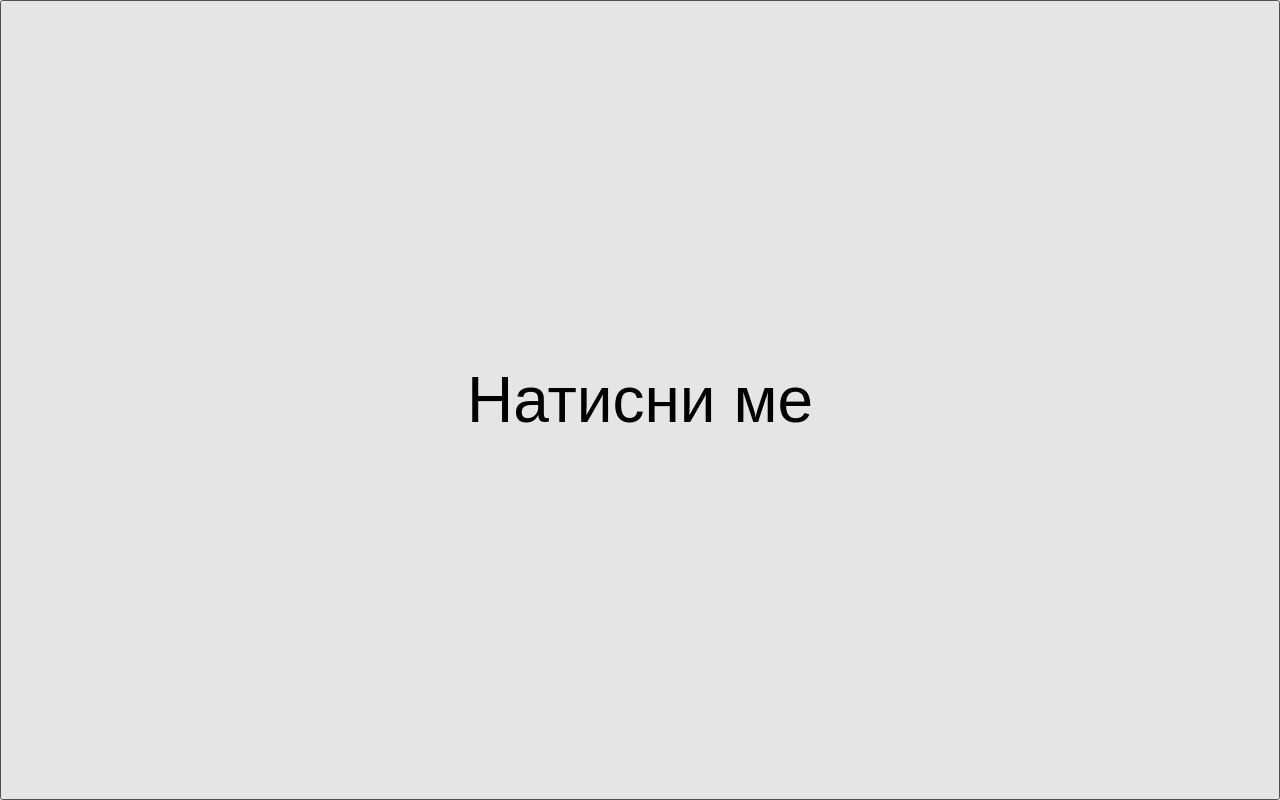
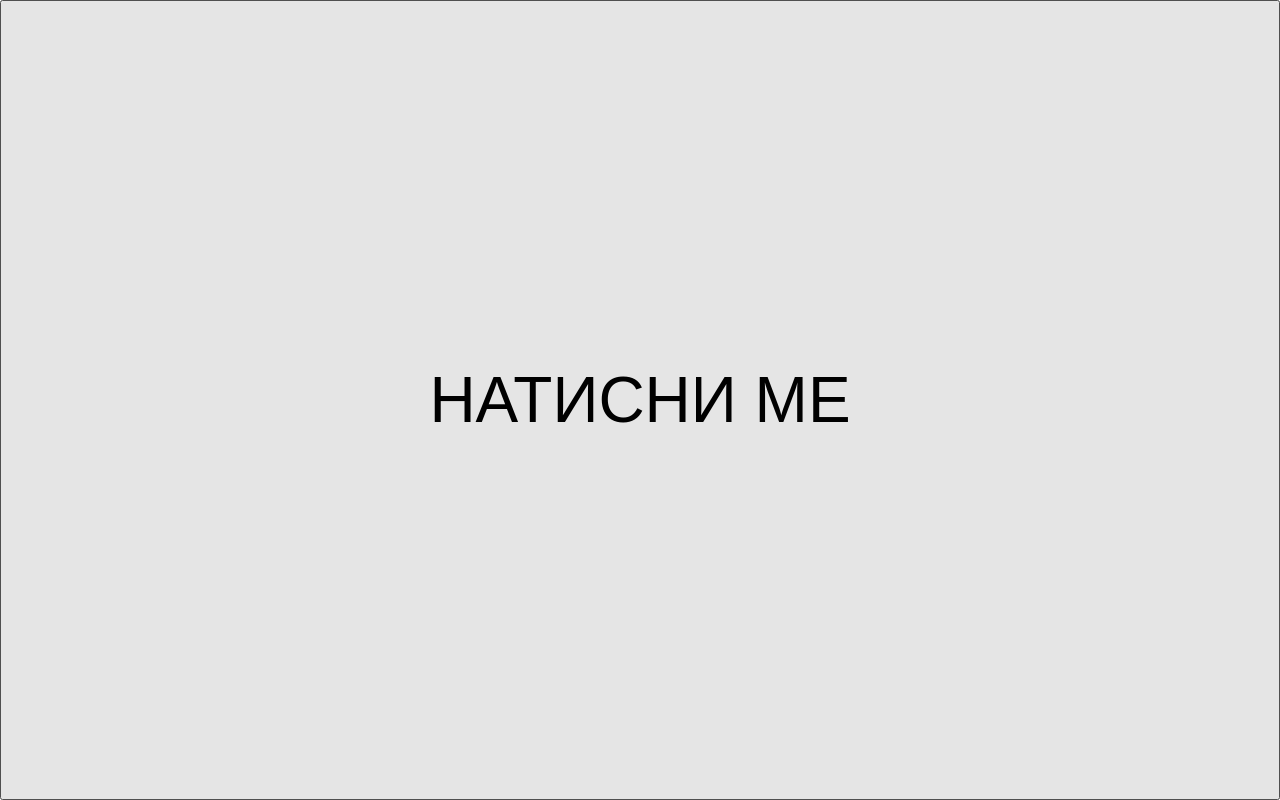
Before and after one commit to Qsen7/Qsen7.github.io, a plain HTML site: page index.html in a window 1280 px wide. Drawn offline with Linux system fonts and the light colour scheme.

Commit message:
Update index.html

```diff
--- a/index.html
+++ b/index.html
@@ -31,6 +31,6 @@
 </head>
 <body>
   <h1>DARIN E GEI</h1>
-  <button id="coverButton" onclick="this.style.display='none'">Натисни ме</button>
+  <button id="coverButton" onclick="this.style.display='none'">НАТИСНИ МЕ</button>
 </body>
 </html>
```
